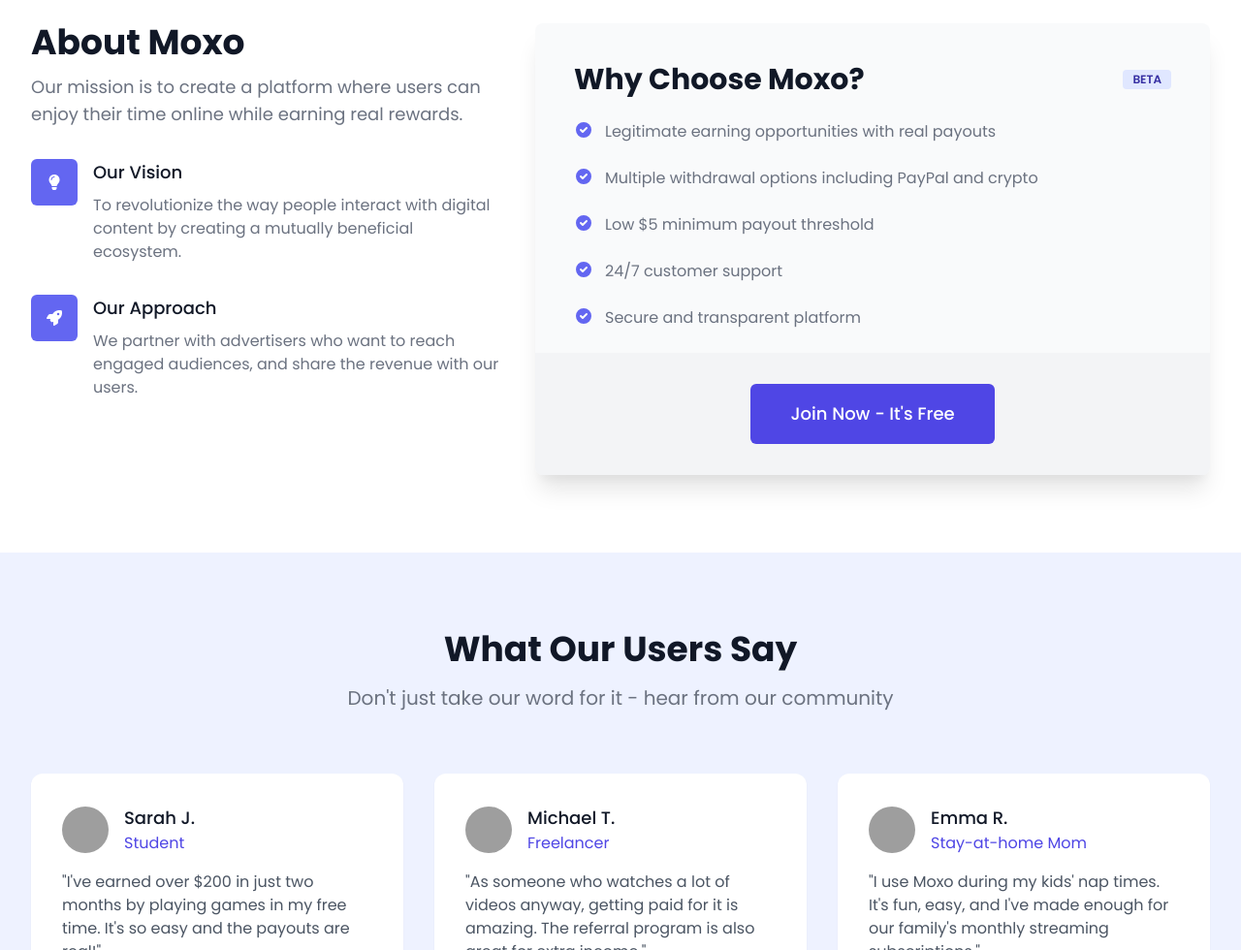
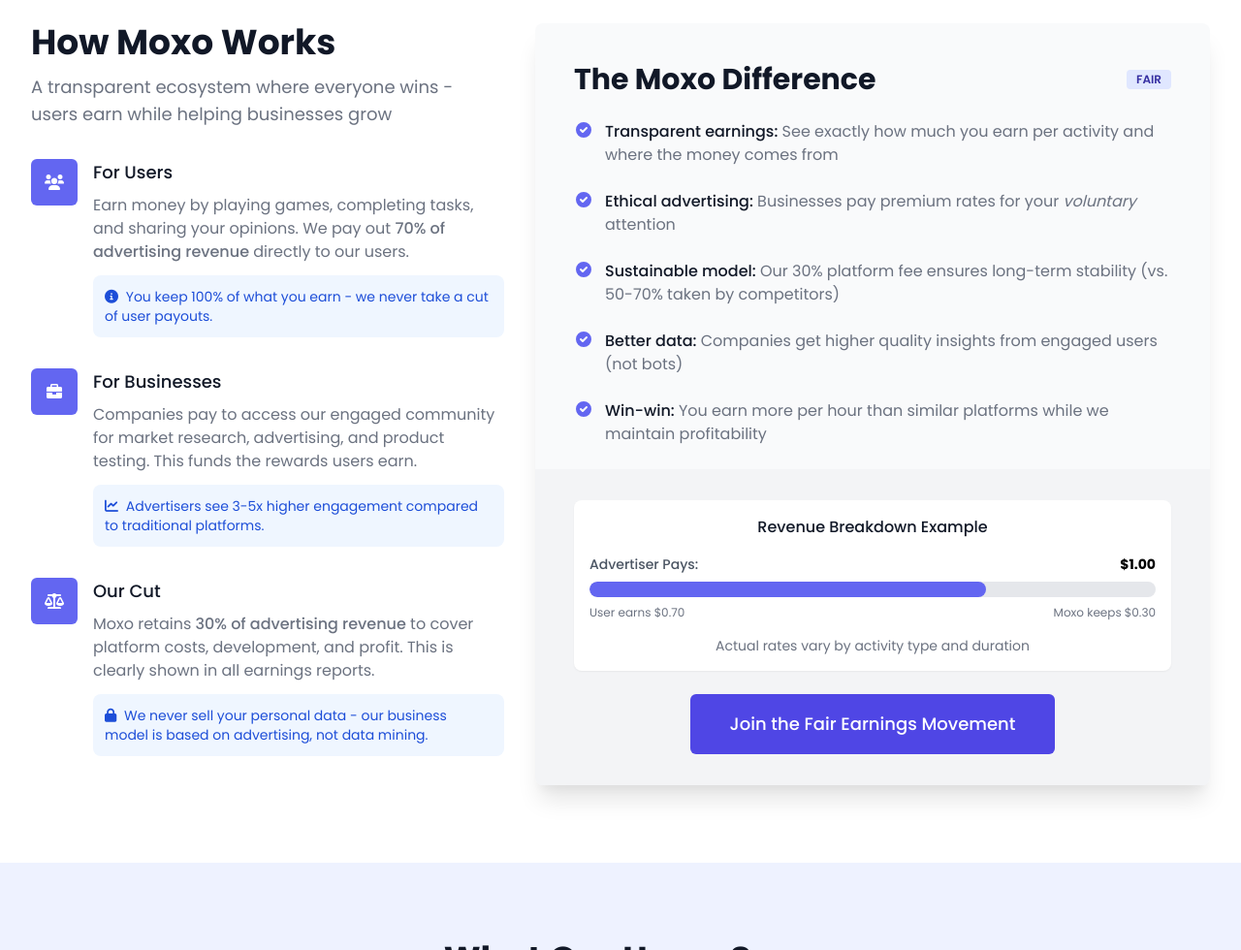
Before and after one commit to Techspareng/game-mo, a plain HTML site: page index.html in a window 1280 px wide. Shown: the part 4200-5180 px from the top of the page at 97% size. Drawn offline with nearby package versions, Linux system fonts and the light colour scheme; grey boxes are pictures that could not be loaded.

Commit message:
worked on the aboutsection

```diff
--- a/index.html
+++ b/index.html
@@ -614,36 +614,64 @@
             <div class="lg:grid lg:grid-cols-12 lg:gap-8">
                 <div class="lg:col-span-5 fade-in">
                     <h2 class="text-3xl font-extrabold text-gray-900 sm:text-4xl">
-                        About Moxo
+                        How Moxo Works
                     </h2>
                     <p class="mt-3 text-lg text-gray-500">
-                        Our mission is to create a platform where users can enjoy their time online while earning real rewards.
+                        A transparent ecosystem where everyone wins - users earn while helping businesses grow
                     </p>
                     <div class="mt-8">
                         <div class="flex items-start">
                             <div class="flex-shrink-0">
                                 <div class="flex items-center justify-center h-12 w-12 rounded-md bg-indigo-500 text-white">
-                                    <i class="fas fa-lightbulb"></i>
+                                    <i class="fas fa-users"></i>
                                 </div>
                             </div>
                             <div class="ml-4">
-                                <h3 class="text-lg font-medium text-gray-900">Our Vision</h3>
+                                <h3 class="text-lg font-medium text-gray-900">For Users</h3>
                                 <p class="mt-2 text-base text-gray-500">
-                                    To revolutionize the way people interact with digital content by creating a mutually beneficial ecosystem.
+                                    Earn money by playing games, completing tasks, and sharing your opinions. We pay out <span class="font-medium">70% of advertising revenue</span> directly to our users.
                                 </p>
+                                <div class="mt-3 bg-blue-50 p-3 rounded-lg">
+                                    <p class="text-sm text-blue-700">
+                                        <i class="fas fa-info-circle mr-1"></i> You keep 100% of what you earn - we never take a cut of user payouts.
+                                    </p>
+                                </div>
                             </div>
                         </div>
                         <div class="mt-8 flex items-start">
                             <div class="flex-shrink-0">
                                 <div class="flex items-center justify-center h-12 w-12 rounded-md bg-indigo-500 text-white">
-                                    <i class="fas fa-rocket"></i>
+                                    <i class="fas fa-briefcase"></i>
                                 </div>
                             </div>
                             <div class="ml-4">
-                                <h3 class="text-lg font-medium text-gray-900">Our Approach</h3>
+                                <h3 class="text-lg font-medium text-gray-900">For Businesses</h3>
                                 <p class="mt-2 text-base text-gray-500">
-                                    We partner with advertisers who want to reach engaged audiences, and share the revenue with our users.
+                                    Companies pay to access our engaged community for market research, advertising, and product testing. This funds the rewards users earn.
                                 </p>
+                                <div class="mt-3 bg-blue-50 p-3 rounded-lg">
+                                    <p class="text-sm text-blue-700">
+                                        <i class="fas fa-chart-line mr-1"></i> Advertisers see 3-5x higher engagement compared to traditional platforms.
+                                    </p>
+                                </div>
+                            </div>
+                        </div>
+                        <div class="mt-8 flex items-start">
+                            <div class="flex-shrink-0">
+                                <div class="flex items-center justify-center h-12 w-12 rounded-md bg-indigo-500 text-white">
+                                    <i class="fas fa-balance-scale"></i>
+                                </div>
+                            </div>
+                            <div class="ml-4">
+                                <h3 class="text-lg font-medium text-gray-900">Our Cut</h3>
+                                <p class="mt-2 text-base text-gray-500">
+                                    Moxo retains <span class="font-medium">30% of advertising revenue</span> to cover platform costs, development, and profit. This is clearly shown in all earnings reports.
+                                </p>
+                                <div class="mt-3 bg-blue-50 p-3 rounded-lg">
+                                    <p class="text-sm text-blue-700">
+                                        <i class="fas fa-lock mr-1"></i> We never sell your personal data - our business model is based on advertising, not data mining.
+                                    </p>
+                                </div>
                             </div>
                         </div>
                     </div>
@@ -653,9 +681,9 @@
                         <div class="px-6 py-8 sm:p-10 sm:pb-6">
                             <div class="flex justify-between items-center">
                                 <h3 class="text-2xl font-extrabold text-gray-900 sm:text-3xl">
-                                    Why Choose Moxo?
+                                    The Moxo Difference
                                 </h3>
-                                <span class="bg-indigo-100 text-indigo-800 text-xs font-semibold px-2.5 py-0.5 rounded">BETA</span>
+                                <span class="bg-indigo-100 text-indigo-800 text-xs font-semibold px-2.5 py-0.5 rounded">FAIR</span>
                             </div>
                             <div class="mt-6 space-y-6">
                                 <div class="flex">
@@ -665,7 +693,7 @@
                                         </svg>
                                     </div>
                                     <div class="ml-3 text-base text-gray-500">
-                                        <p>Legitimate earning opportunities with real payouts</p>
+                                        <p><span class="font-medium text-gray-900">Transparent earnings:</span> See exactly how much you earn per activity and where the money comes from</p>
                                     </div>
                                 </div>
                                 <div class="flex">
@@ -675,7 +703,7 @@
                                         </svg>
                                     </div>
                                     <div class="ml-3 text-base text-gray-500">
-                                        <p>Multiple withdrawal options including PayPal and crypto</p>
+                                        <p><span class="font-medium text-gray-900">Ethical advertising:</span> Businesses pay premium rates for your <em>voluntary</em> attention</p>
                                     </div>
                                 </div>
                                 <div class="flex">
@@ -685,7 +713,7 @@
                                         </svg>
                                     </div>
                                     <div class="ml-3 text-base text-gray-500">
-                                        <p>Low $5 minimum payout threshold</p>
+                                        <p><span class="font-medium text-gray-900">Sustainable model:</span> Our 30% platform fee ensures long-term stability (vs. 50-70% taken by competitors)</p>
                                     </div>
                                 </div>
                                 <div class="flex">
@@ -695,7 +723,7 @@
                                         </svg>
                                     </div>
                                     <div class="ml-3 text-base text-gray-500">
-                                        <p>24/7 customer support</p>
+                                        <p><span class="font-medium text-gray-900">Better data:</span> Companies get higher quality insights from engaged users (not bots)</p>
                                     </div>
                                 </div>
                                 <div class="flex">
@@ -705,15 +733,34 @@
                                         </svg>
                                     </div>
                                     <div class="ml-3 text-base text-gray-500">
-                                        <p>Secure and transparent platform</p>
+                                        <p><span class="font-medium text-gray-900">Win-win:</span> You earn more per hour than similar platforms while we maintain profitability</p>
                                     </div>
                                 </div>
                             </div>
                         </div>
                         <div class="px-6 py-8 bg-gray-100 sm:px-10">
-                            <div class="text-center">
+                            <div class="rounded-lg bg-white p-4 shadow-sm">
+                                <h4 class="font-medium text-gray-900 text-center">Revenue Breakdown Example</h4>
+                                <div class="mt-4">
+                                    <div class="flex items-center justify-between mb-2">
+                                        <span class="text-sm font-medium text-gray-600">Advertiser Pays:</span>
+                                        <span class="text-sm font-bold">$1.00</span>
+                                    </div>
+                                    <div class="h-4 bg-gray-200 rounded-full overflow-hidden">
+                                        <div class="h-full bg-indigo-500 rounded-full" style="width: 70%"></div>
+                                    </div>
+                                    <div class="mt-2 flex justify-between">
+                                        <span class="text-xs text-gray-500">User earns $0.70</span>
+                                        <span class="text-xs text-gray-500">Moxo keeps $0.30</span>
+                                    </div>
+                                </div>
+                                <p class="mt-4 text-center text-sm text-gray-500">
+                                    Actual rates vary by activity type and duration
+                                </p>
+                            </div>
+                            <div class="mt-6 text-center">
                                 <button onclick="openModal('signup-modal')" class="px-8 py-3 border border-transparent text-base font-medium rounded-md text-white bg-indigo-600 hover:bg-indigo-700 md:py-4 md:text-lg md:px-10 transition duration-300 transform hover:scale-105">
-                                    Join Now - It's Free
+                                    Join the Fair Earnings Movement
                                 </button>
                             </div>
                         </div>
@@ -722,7 +769,6 @@
             </div>
         </div>
     </section>
-
     <!-- Testimonials -->
     <section class="py-20 bg-indigo-50">
         <div class="max-w-7xl mx-auto px-4 sm:px-6 lg:px-8">
```
